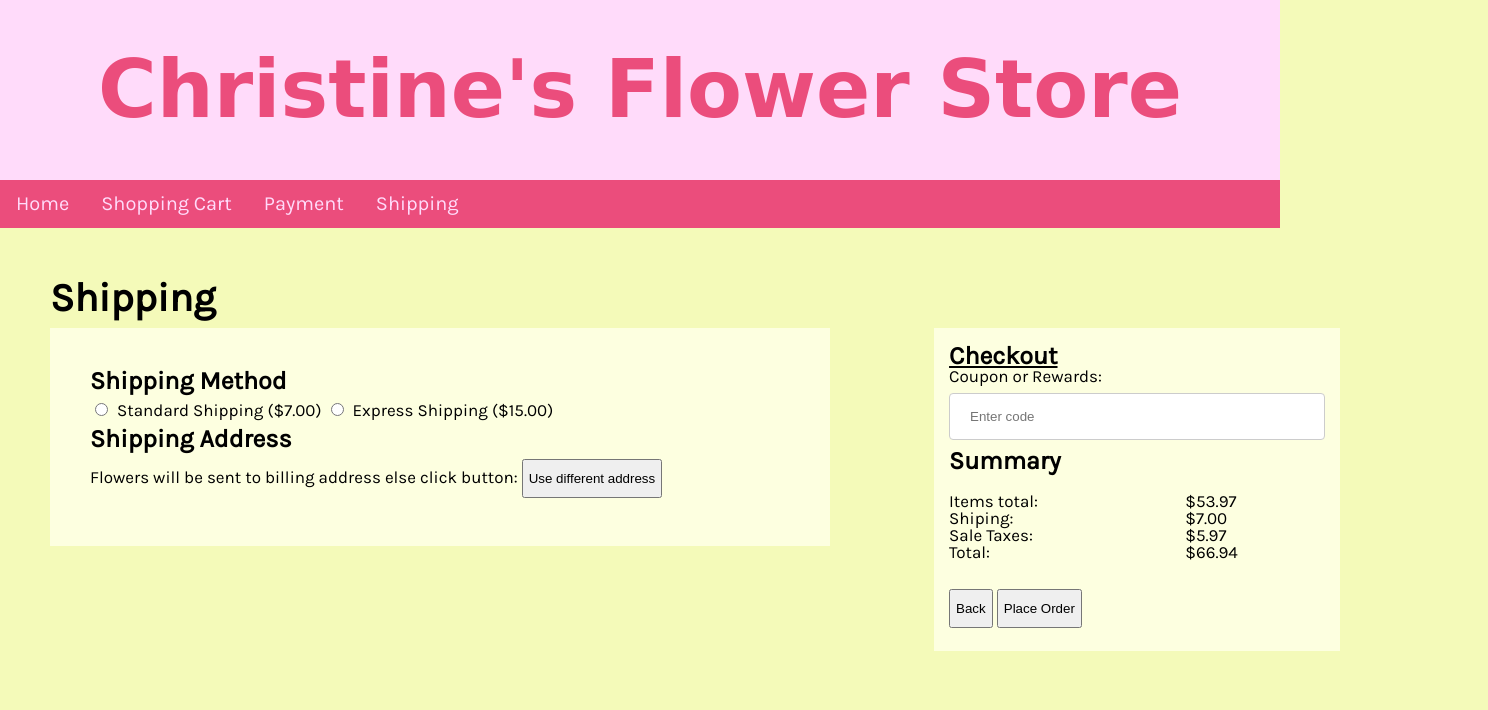
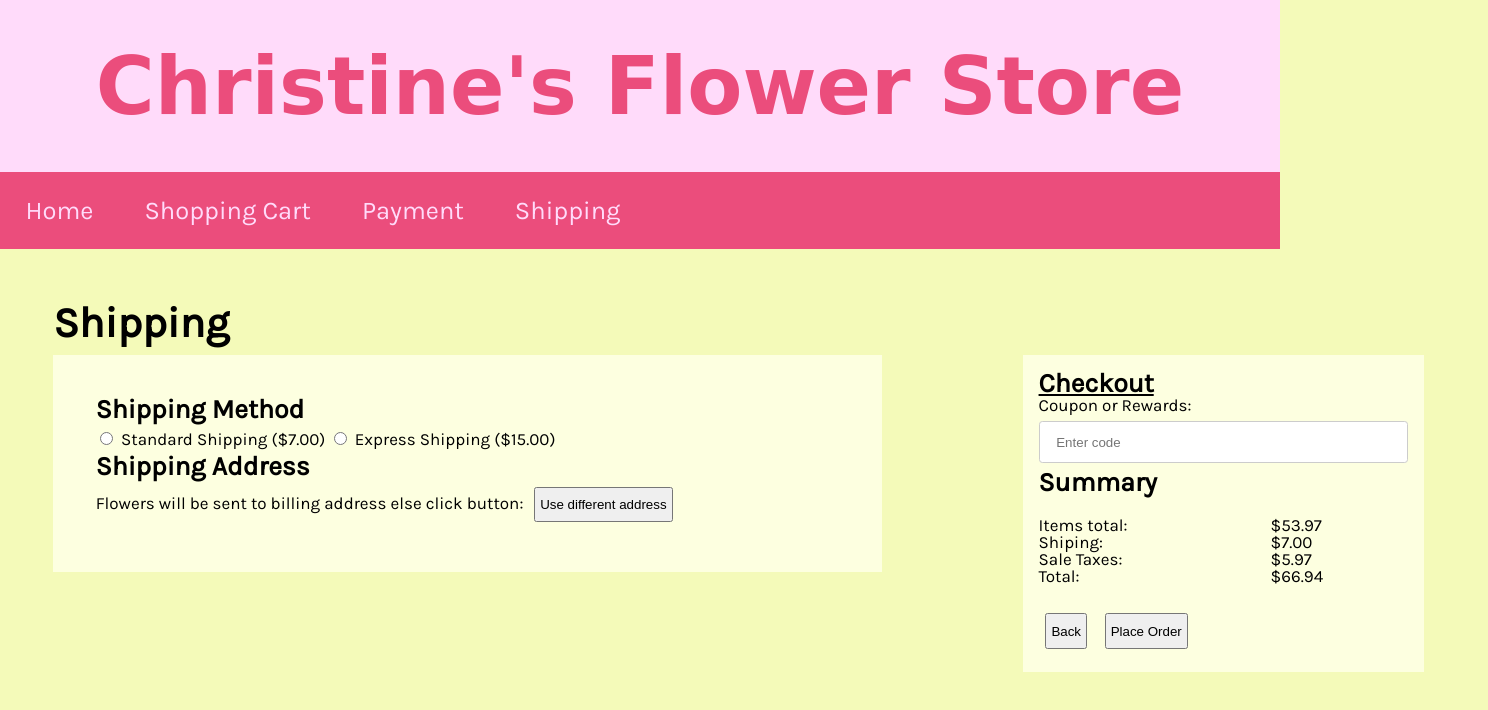
Before and after one commit to chuynh2/ITMD362-Project1, a plain HTML site: page shipping/index.html in a window 1280 px wide. Shown: the whole page, 1488 px wide, since content can reach past the window. Drawn offline with Linux system fonts and the light colour scheme; a web font is replaced by a local one.

Commit message:
Convert px to em

```diff
--- a/assets/css/screen.css
+++ b/assets/css/screen.css
@@ -11,63 +11,63 @@ a,abbr,acronym,address,applet,article,aside,audio,b,big,blockquote,body,canvas,c
 /* Begin site styles below */
 html {
 	font-family: 'Karla', sans-serif;
-	font-size:17px;
+	font-size:1.0625em;
 	background-color: #f4fab9;
 }
 h1 {
-    font-size: 80px;
+    font-size: 1.75em;
     font-weight: bold;
 }
 h2{
-   font-size: 40px;
+   font-size: 2.5em;
    font-weight: bold;
 }
 h3 {
-    font-size: 25px;
+    font-size: 1.5625em;
     font-weight: bold;
 }
 table{
-	padding: 10px;
-	margin: 20px auto;
+	padding: 0.625em;
+	margin: 1.25em auto;
 	width: 100%;
 	background-color: #fdffe0;
 }
 form{
-	margin: 10px auto;
-	padding: 40px;
-	width: 700px;
+	margin: 0.625em auto;
+	padding: 2.5em;
+	width: 43.75em;
 	background-color: #fdffe0;
 }
 input{
-	margin: 8px 0;
+	margin: 0.5em;
 	width: auto;
-	padding: 10px 5px;
+	padding: 0.625em 0.3125em;
 }
 input[type=text], select {
   width: 100%;
-  padding: 15px 20px;
-  margin: 8px 0;
+  padding: 0.9375em 1.25em;
+  margin: 0.5em 0;
   display: inline-block;
-  border: 1px solid #ccc;
-  border-radius: 4px;
+  border: 0.0625em solid #ccc;
+  border-radius: 0.25em;
   box-sizing: border-box;
 }
 input[type=radio], select {
-  padding-left: 20px;
-  margin: 10px 5px;
+  padding-left: 1.25em;
+  margin: 0.625em 0.3125em;
   position: relative;
 }
 ol{
-    margin: 10px;
+    margin: 0.625em;
 }
 #main-header{
 	font-family: 'Gamja Flower', cursive;
-	font-size: 64px;
+	font-size: 2.7em;
 	text-align: center;
 	overflow: hidden;
 	background-color: #ffdbfa;
 	color: #eb4d7c;
-    padding: 50px;
+    padding: 1em;
 }
 #main-navbar {
 	background-color: #eb4d7c;
@@ -86,33 +86,42 @@ ol{
 	display: block;
 	color: #ffdbfa;
 	text-align: center;
-	padding: 14px 16px;
+	padding: 1em;
 	text-decoration: none;
-	font-size: 20px;
+	font-size: 1.5em;
 }
 #main-navbar div ul li a:hover {
-  background-color:#fcffc7;
-  color: black;
+    background-color:#fcffc7;
+    color: black;
 }
 #main{
-	width: 1300px;
+	width: 81.25em;
 	margin: 0 auto;
-	padding: 50px;
+	padding: 3.125em;
 }
 #checkout-aside{
 	float: right;
 	background-color:#fdffe0;
-	padding: 15px;
-    margin: 10px;
+	padding: 0.9375em;
+    margin: 0.625em;
 }
 #left-section{
 	float: left;
 }
 
  #shopping-table td {
-     padding: 20px;
+     padding: 1.25em;
      vertical-align: middle;
  }
  #shipping-address{
-    margin: 10px;
+    margin: 0.625em;
 }
+
+@media only screen and (min-width: 600px) {
+    aside{
+	float: left;
+	background-color:#fdffe0;
+	padding: 0.9375em;
+    margin: 0.625em;
+    }
+}
```
